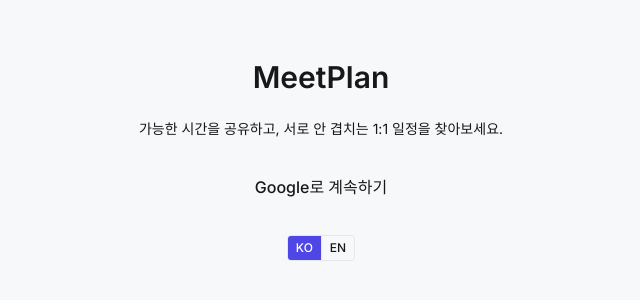
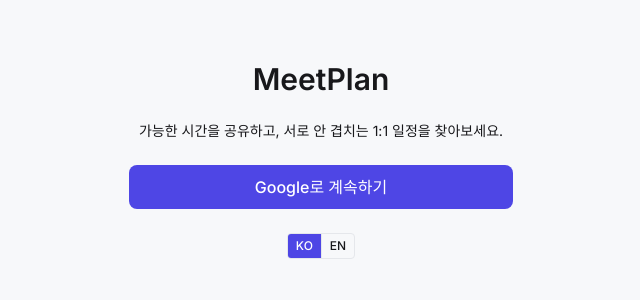
Before and after one commit to trustspirit/meetplan, a React (Vite) app in the folder apps/web/: page /login in a window 1280 px wide. Shown: the part 240-540 px from the top of the page, without its empty margins (319-959 px from the left). Built offline with nearby package versions, Linux system fonts and the light colour scheme; no server answers.

Commit message:
feat(ui): add Button/Card/Badge primitives on semantic tokens

```diff
--- /dev/null
+++ b/apps/web/src/components/ui/badge.tsx
@@ -0,0 +1,35 @@
+import * as React from "react";
+import { cva, type VariantProps } from "class-variance-authority";
+import { cn } from "@/lib/utils";
+
+const badgeVariants = cva(
+  "inline-flex items-center gap-1.5 rounded-full px-2.5 py-1 text-2xs font-medium",
+  {
+    variants: {
+      tone: {
+        neutral: "bg-surface-subtle text-text-muted",
+        primary: "bg-primary-subtle text-primary",
+        success: "bg-success/10 text-success",
+        warning: "bg-warning/10 text-warning",
+        danger: "bg-danger/10 text-danger",
+      },
+    },
+    defaultVariants: { tone: "neutral" },
+  }
+);
+
+export interface BadgeProps
+  extends React.HTMLAttributes<HTMLSpanElement>,
+    VariantProps<typeof badgeVariants> {
+  /** 앞에 찍히는 상태 점. 상태 표시용 배지에서 색만으로 구분하지 않게 해준다. */
+  dot?: boolean;
+}
+
+export function Badge({ className, tone, dot, children, ...props }: BadgeProps) {
+  return (
+    <span className={cn(badgeVariants({ tone }), className)} {...props}>
+      {dot && <span className="h-1.5 w-1.5 rounded-full bg-current" aria-hidden />}
+      {children}
+    </span>
+  );
+}
--- a/apps/web/src/components/ui/button.tsx
+++ b/apps/web/src/components/ui/button.tsx
@@ -3,23 +3,29 @@
 import { cn } from "@/lib/utils";
 
 const buttonVariants = cva(
-  "inline-flex items-center justify-center whitespace-nowrap rounded-md text-sm font-medium transition-colors focus-visible:outline-none focus-visible:ring-2 focus-visible:ring-accent disabled:pointer-events-none disabled:opacity-50",
+  cn(
+    "inline-flex items-center justify-center whitespace-nowrap rounded-md",
+    "text-sm font-medium transition-colors",
+    "focus-visible:outline-none focus-visible:ring-2 focus-visible:ring-ring focus-visible:ring-offset-1",
+    "disabled:pointer-events-none disabled:opacity-50"
+  ),
   {
     variants: {
       variant: {
-        default: "bg-accent text-accent-foreground hover:bg-accent/90",
-        outline: "border border-border bg-background hover:bg-muted",
-        ghost: "hover:bg-muted",
-        destructive: "bg-destructive text-destructive-foreground hover:bg-destructive/90",
+        primary: "bg-primary text-primary-foreground hover:bg-primary-hover",
+        secondary: "border border-border-strong bg-surface text-text hover:bg-surface-subtle",
+        ghost: "text-text hover:bg-surface-subtle",
+        danger: "bg-danger text-on-status hover:bg-danger/90",
+        link: "text-primary underline-offset-4 hover:underline",
       },
       size: {
-        default: "h-10 px-4 py-2",
-        sm: "h-8 px-3 text-xs",
-        lg: "h-12 px-8 text-base",
+        sm: "h-9 px-3 text-xs",
+        md: "h-10 px-4",
+        lg: "h-11 px-6 text-base",
         icon: "h-10 w-10",
       },
     },
-    defaultVariants: { variant: "default", size: "default" },
+    defaultVariants: { variant: "primary", size: "md" },
   }
 );
 
@@ -28,8 +34,13 @@
     VariantProps<typeof buttonVariants> {}
 
 export const Button = React.forwardRef<HTMLButtonElement, ButtonProps>(
-  ({ className, variant, size, ...props }, ref) => (
-    <button ref={ref} className={cn(buttonVariants({ variant, size, className }))} {...props} />
+  ({ className, variant, size, type = "button", ...props }, ref) => (
+    <button
+      ref={ref}
+      type={type}
+      className={cn(buttonVariants({ variant, size, className }))}
+      {...props}
+    />
   )
 );
 Button.displayName = "Button";
--- /dev/null
+++ b/apps/web/src/components/ui/card.tsx
@@ -0,0 +1,13 @@
+import * as React from "react";
+import { cn } from "@/lib/utils";
+
+export const Card = React.forwardRef<HTMLDivElement, React.HTMLAttributes<HTMLDivElement>>(
+  ({ className, ...props }, ref) => (
+    <div
+      ref={ref}
+      className={cn("rounded-lg border border-border bg-surface", className)}
+      {...props}
+    />
+  )
+);
+Card.displayName = "Card";
--- a/apps/web/src/features/event-respond/WardVisitRespond.tsx
+++ b/apps/web/src/features/event-respond/WardVisitRespond.tsx
@@ -310,7 +310,7 @@
             </ul>
             <p className="text-sm text-amber-800">{t('ward.confirmAnyway')}</p>
             <div className="flex gap-2">
-              <Button variant="outline" size="sm" onClick={() => { setWarnings([]); setPendingAssignments(null); }}>
+              <Button variant="secondary" size="sm" onClick={() => { setWarnings([]); setPendingAssignments(null); }}>
                 ← {t('ward.backToEdit')}
               </Button>
               <Button size="sm" onClick={handleSubmit} disabled={submitting}>
--- a/apps/web/src/features/event-result/CalendarSyncPanel.tsx
+++ b/apps/web/src/features/event-result/CalendarSyncPanel.tsx
@@ -107,7 +107,7 @@
 
       <Button
         size="sm"
-        variant="outline"
+        variant="secondary"
         className="text-xs h-8 px-2.5 gap-1.5"
         onClick={handleAdd}
         disabled={isLoading || assignmentCount === 0}
@@ -137,7 +137,7 @@
             {!connected ? (
               <Button
                 size="sm"
-                variant="outline"
+                variant="secondary"
                 className="w-full text-xs h-8"
                 onClick={async () => { await connect(); }}
                 disabled={connecting}
--- a/apps/web/src/features/event-result/DeleteEventButton.tsx
+++ b/apps/web/src/features/event-result/DeleteEventButton.tsx
@@ -52,7 +52,7 @@
     if (autoOpen) return null;
     return (
       <Button
-        variant="outline"
+        variant="secondary"
         size="sm"
         onClick={() => setConfirming(true)}
         className="border-destructive text-destructive hover:bg-destructive/10"
@@ -80,10 +80,10 @@
         </p>
         {error && <p className="text-sm text-destructive mt-2">{error}</p>}
         <div className="flex justify-end gap-2 mt-5">
-          <Button ref={cancelRef} variant="outline" size="sm" onClick={handleCancel} disabled={deleting}>
+          <Button ref={cancelRef} variant="secondary" size="sm" onClick={handleCancel} disabled={deleting}>
             {t('common.cancel')}
           </Button>
-          <Button variant="destructive" size="sm" onClick={onDelete} disabled={deleting}>
+          <Button variant="danger" size="sm" onClick={onDelete} disabled={deleting}>
             {deleting ? t('delete.deleting') : t('delete.permanentDelete')}
           </Button>
         </div>
--- a/apps/web/src/features/event-result/EventResultPage.tsx
+++ b/apps/web/src/features/event-result/EventResultPage.tsx
@@ -306,7 +306,7 @@
             <LanguageToggle />
             <ShareLinkButton eventId={eventId} />
             <Button
-              variant="outline"
+              variant="secondary"
               size="sm"
               onClick={() =>
                 navigate("/events/new", {
@@ -323,7 +323,7 @@
             </Button>
             <Link to={`/events/${eventId}/edit`}>
               <Button
-                variant="outline"
+                variant="secondary"
                 size="sm"
                 className="border-blue-400 text-blue-600 hover:bg-blue-50"
               >
@@ -331,7 +331,7 @@
               </Button>
             </Link>
             <Button
-              variant={isClosed ? "default" : "outline"}
+              variant={isClosed ? "primary" : "secondary"}
               size="sm"
               onClick={toggleStatus}
               disabled={statusUpdating}
--- a/apps/web/src/features/event-result/ShareLinkButton.tsx
+++ b/apps/web/src/features/event-result/ShareLinkButton.tsx
@@ -37,7 +37,7 @@
   }
 
   return (
-    <Button variant="outline" size="sm" onClick={onCopy}>
+    <Button variant="secondary" size="sm" onClick={onCopy}>
       {copied ? (
         <><Check size={13} className="mr-1.5" />{t('share.copied')}</>
       ) : (
```
Also changed, not shown: 1 other file (tests, documents, lock files or other folders).
